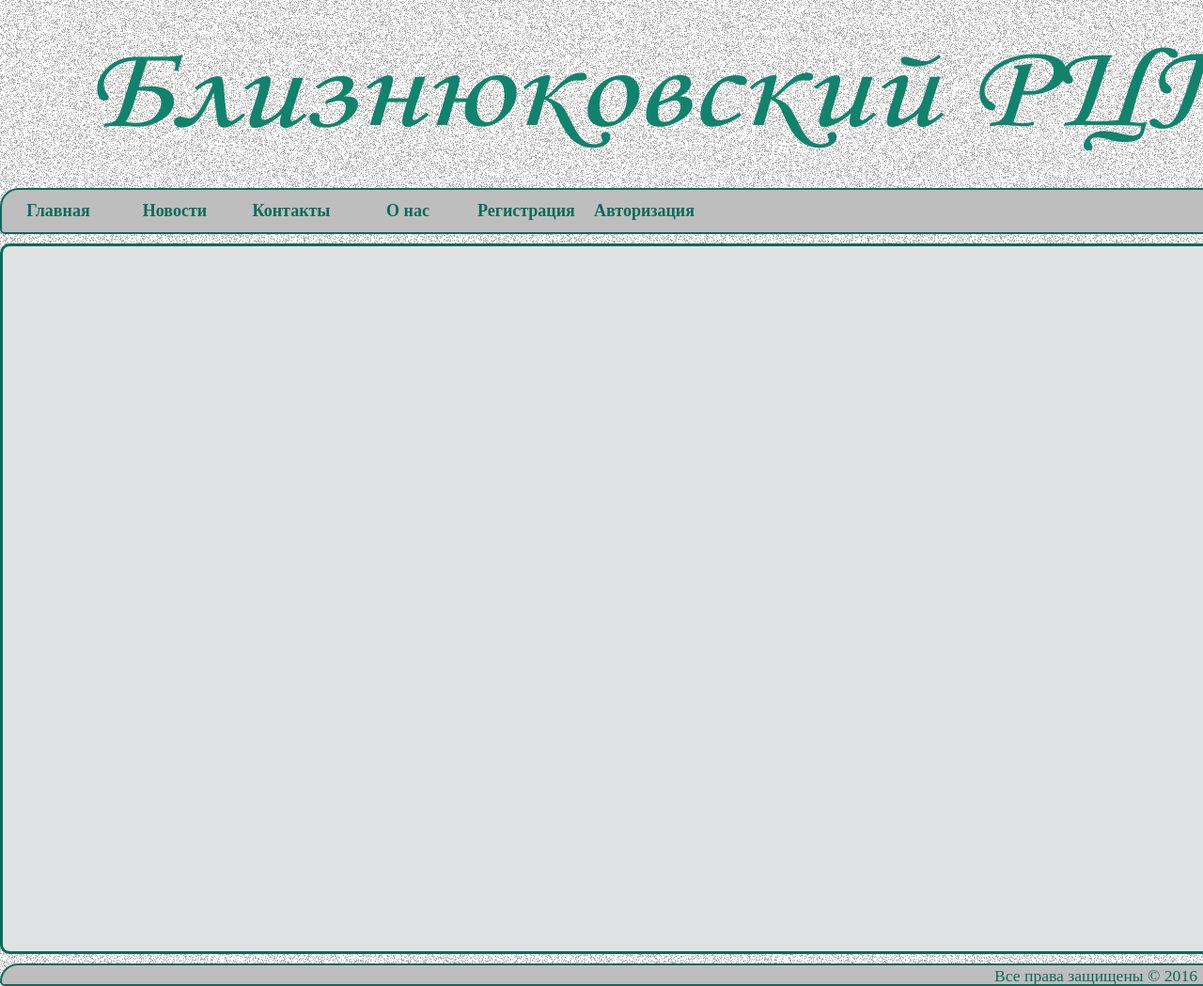
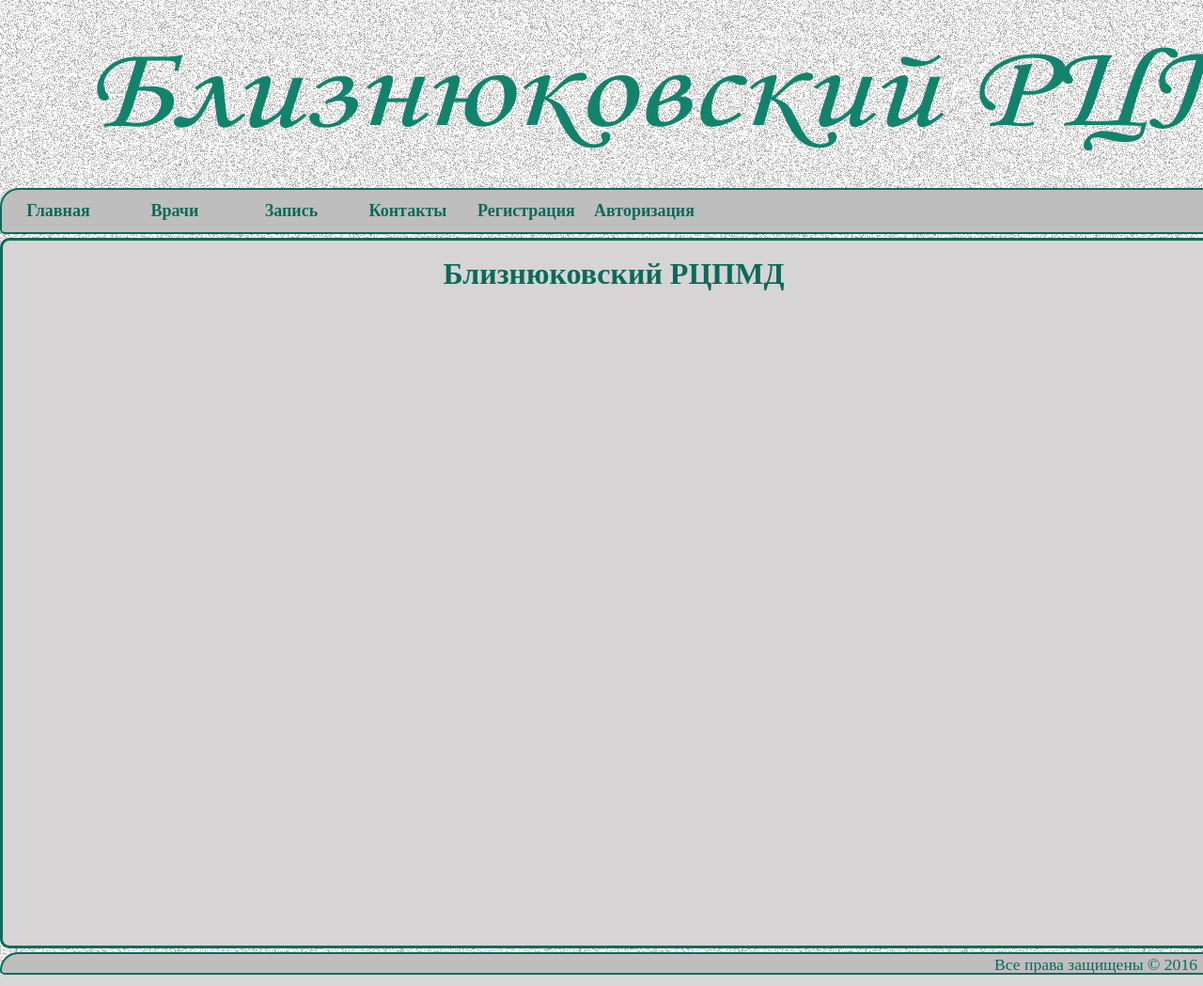
Before and after one commit to vodyanickij/Blyznykiy, a PHP site: page / in a window 1280 px wide. Shown: the whole page at 94% size. Run offline with PHP 8.4, Linux system fonts and the light colour scheme.

Commit message:
'добавил'

```diff
--- a/index.php
+++ b/index.php
@@ -10,16 +10,16 @@
         <div id="logo">  </div>
             <ul id="navbar">
                 <li><a href="#">Главная</a></li>
-                <li><a href="#">Новости</a></li>
+                <li><a href="#">Врачи</a></li>
+                <li><a href="#">Запись</a></li>
                 <li><a href="#">Контакты</a></li>
-                <li><a href="#">О нас</a></li>
                 <li><a href="#">Регистрация</a></li>
                 <li><a href="#">Авторизация</a></li>
             </ul>
     </header>
 
     <div id='wrapper'>
-
+        <h1>Близнюковский РЦПМД</h1>
     </div>
 
     <footer>
--- a/style/style.css
+++ b/style/style.css
@@ -50,8 +50,14 @@ body {
     height:750px;
     border:3px solid hsl(171, 81%, 23%);
     border-radius:10px 10px;
-    margin-top: 10px;
-    background-color: #DEE2E3;
+    margin-top: 4px;
+    background-color: #D6D4D4;
+}
+
+h1{
+    color:hsl(171, 81%, 23%);
+    text-align:center;
+    margin-top:17px;
 }
 
 /*фон footer*/
@@ -63,15 +69,10 @@ footer{
     padding: 1px 2px;
     background-color: #bebebe;
     border-top: 2px solid silver;
-    margin-top: 10px ;
+    margin-top: 4px ;
     border: 2px solid hsl(171, 81%, 23%);
-    border-radius: 20px 5px;
+    border-radius: 20px 5px ;
 }
-
-/*#social{
-    float: left;
-    width: 50%;
-}*/
 
 #right{
     float:right;
```
